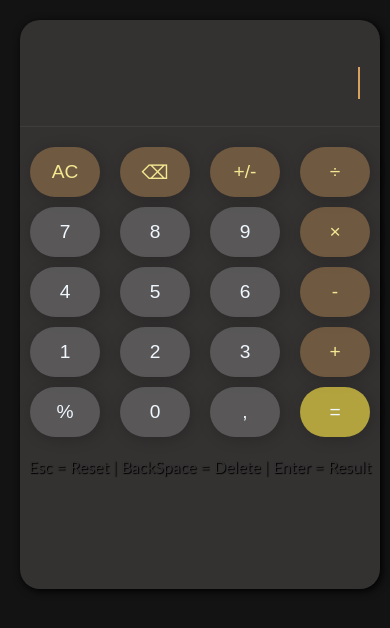
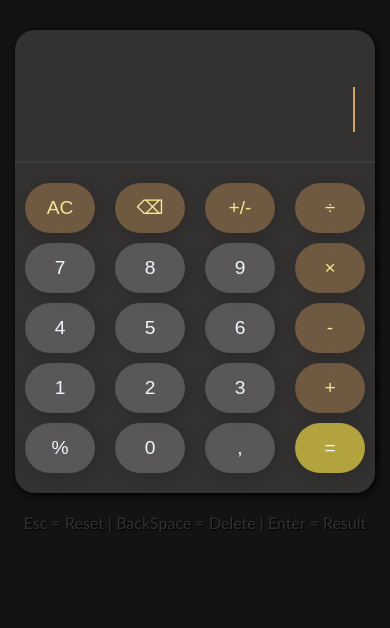
Before and after one commit to SergeVernez/calculatrice_REACT, a React (Vite) app: page / in a window 390 px wide. Shown: the top 628 px of the page. Built offline with nearby package versions, Linux system fonts and the light colour scheme.

Commit message:
modif queries

```diff
--- a/src/App.css
+++ b/src/App.css
@@ -93,7 +93,7 @@ hr {
 	font-family: "Gill Sans", "Gill Sans MT", Calibri, "Trebuchet MS", sans-serif;
 }
 h2 {
-	margin-top: 70px;
+	margin-top: 20px;
 	color: #343131;
 	font-family: "Gill Sans", "Gill Sans MT", Calibri, "Trebuchet MS", sans-serif;
 	font-size: 20px;
@@ -105,17 +105,17 @@ h2 {
 @media (max-width: 601px) {
 	body {
 		height: auto;
-		justify-content: flex-start;
-		padding: 20px;
+		justify-content: center;
+		margin-top: 30px;
 	}
 	section {
 		width: 100%;
 		height: auto;
 		border-radius: 20px;
-		padding-bottom: 100px;
+		padding-bottom: 10px;
 	}
 	h1 {
-		font-size: 2rem;
+		font-size: 2.8rem;
 	}
 
 	button {
@@ -130,8 +130,9 @@ h2 {
 	.result {
 		padding: 20px;
 	}
-	.info h2 {
+	h2 {
 		font-size: 1rem;
 		margin-top: 20px;
+		text-align: center;
 	}
 }
--- a/src/App.jsx
+++ b/src/App.jsx
@@ -163,10 +163,11 @@ function App() {
             <button onClick={handleCalcul} className='yellowWhiteButton'>=</button>
           </div>
         </div>
-        <div className='info'>
-          <h2>Esc = Reset | BackSpace = Delete | Enter = Result</h2>
-        </div>
+
       </section>
+      <div className='info'>
+        <h2>Esc = Reset | BackSpace = Delete | Enter = Result</h2>
+      </div>
     </>
   );
 }
```
